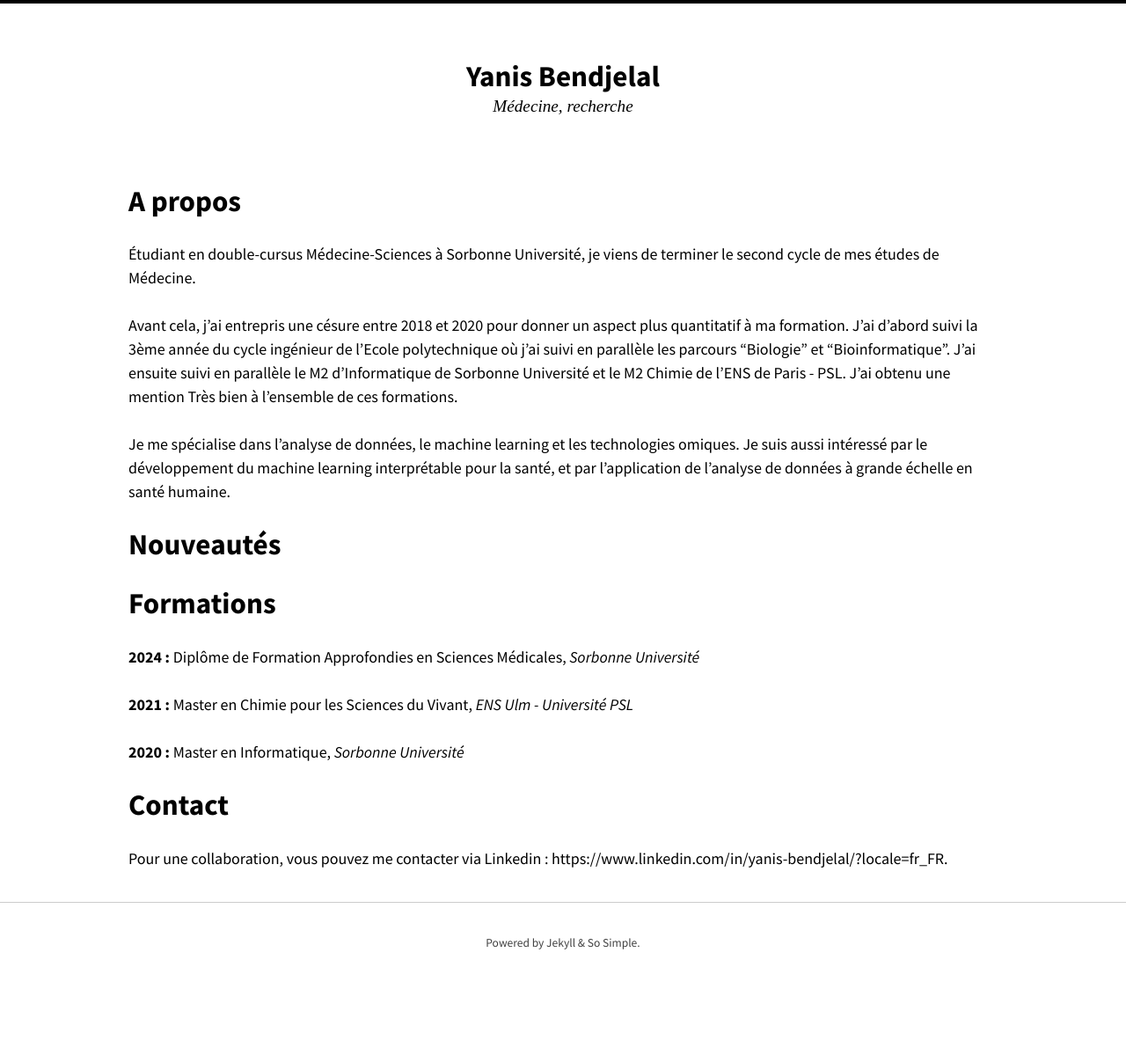
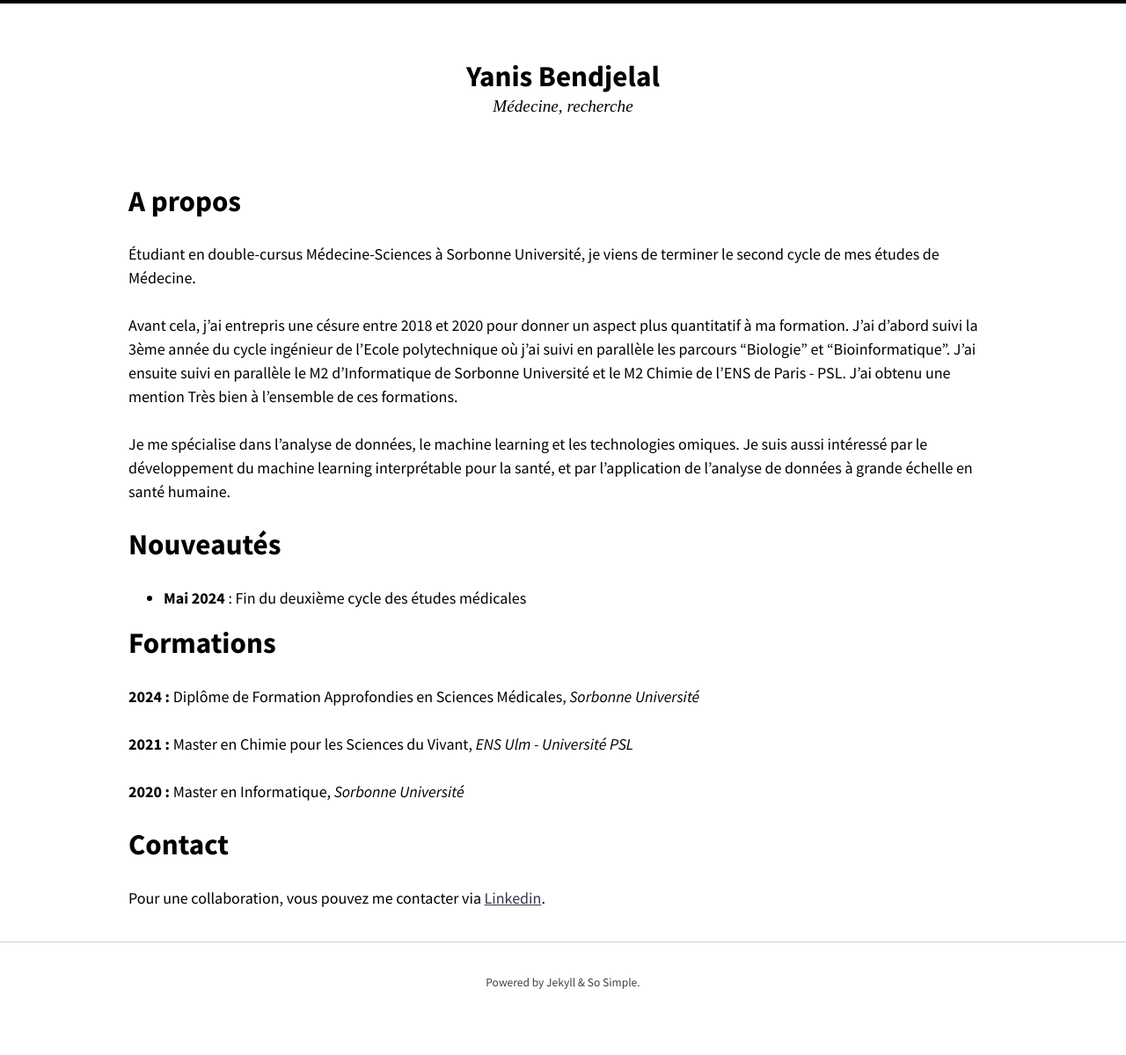
Before and after one commit to Bendjelal/bendjelal.github.io, a Jekyll site: the page built from index.md, in a window 1280 px wide. Shown: the whole page at 88% size. Built offline with Jekyll 4.4.1, drawn with Linux system fonts in a browser that asks for light colours; nearby versions of some CDN libraries; before the commit the page ends 1154 px from its top, so only the background shows below that.

Commit message:
Update index.md

```diff
--- a/index.md
+++ b/index.md
@@ -13,6 +13,8 @@ Je me spécialise dans l'analyse de données, le machine learning et les technol
 
 # Nouveautés
 
+* **Mai 2024** : Fin du deuxième cycle des études médicales
+
 # Formations
 
 **2024 :** Diplôme de Formation Approfondies en Sciences Médicales, *Sorbonne Université*
@@ -23,4 +25,4 @@ Je me spécialise dans l'analyse de données, le machine learning et les technol
 
 # Contact
 
-Pour une collaboration, vous pouvez me contacter via Linkedin : https://www.linkedin.com/in/yanis-bendjelal/?locale=fr_FR.
+Pour une collaboration, vous pouvez me contacter via [Linkedin](https://www.linkedin.com/in/yanis-bendjelal/?locale=fr_FR).
```
